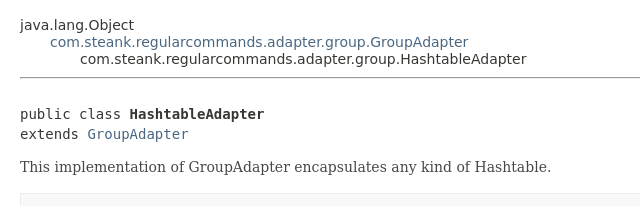
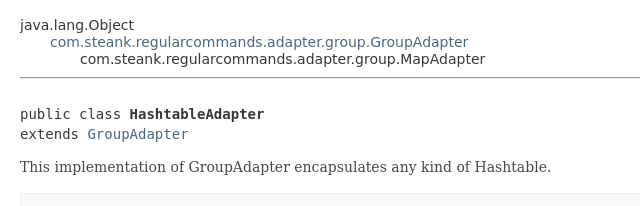
Before and after one commit to Steanky/RegularCommands, a plain HTML site: page com/steank/regularcommands/adapter/group/HashtableAdapter.html in a window 1280 px wide. Shown: the part 152-358 px from the top of the page, 0-640 px from the left. Drawn offline with Linux system fonts and the light colour scheme; a web font is replaced by a local one.

Commit message:
-Changed explicit Hashtable type declarations to Map -Now using HashMap instead -Got rid of Tuple and Tuple3 classes; now using Apache Commons ImmutablePair and ImmutableTriple -Added many new built-in converters

```diff
--- a/com/steank/regularcommands/adapter/group/HashtableAdapter.html
+++ b/com/steank/regularcommands/adapter/group/HashtableAdapter.html
@@ -102,7 +102,7 @@ var activeTableTab = "activeTableTab";
 <li><a href="../../../../../com/steank/regularcommands/adapter/group/GroupAdapter.html" title="class in com.steank.regularcommands.adapter.group">com.steank.regularcommands.adapter.group.GroupAdapter</a></li>
 <li>
 <ul class="inheritance">
-<li>com.steank.regularcommands.adapter.group.HashtableAdapter</li>
+<li>com.steank.regularcommands.adapter.group.MapAdapter</li>
 </ul>
 </li>
 </ul>
```
